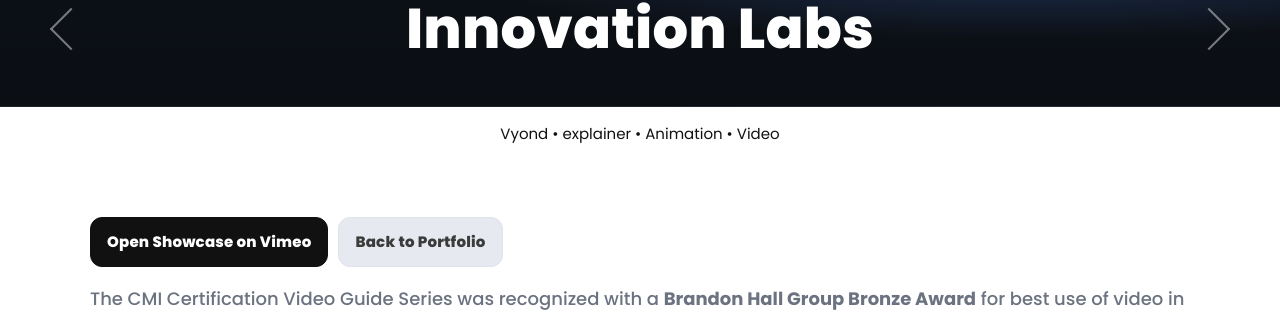
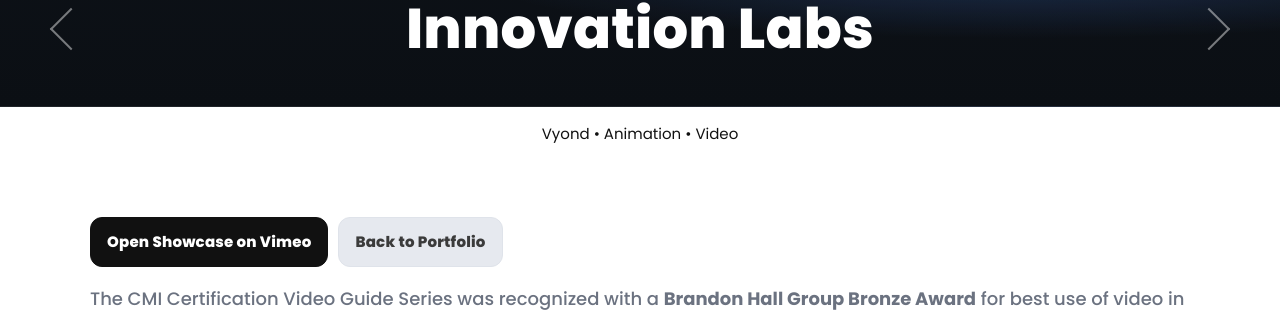
Before and after one commit to vikaschauhan3/ID, a Jekyll site: the page built from innovation_labs.html, in a window 1280 px wide and 900 px high. Shown: the part 107-422 px from the top of the window. Built offline with Jekyll 4.4.1, drawn with Linux system fonts in a browser that asks for light colours.

Commit message:
Update innovation_labs.html

```diff
--- a/innovation_labs.html
+++ b/innovation_labs.html
@@ -15,7 +15,7 @@
 </section>
 
 <section class="pad-none" style="margin:0; padding:0;">
-    <p class="detail-sub center">Vyond • explainer • Animation • Video</p>
+    <p class="detail-sub center">Vyond • Animation • Video</p>
 </section>
 
 <!-- Body -->
```
